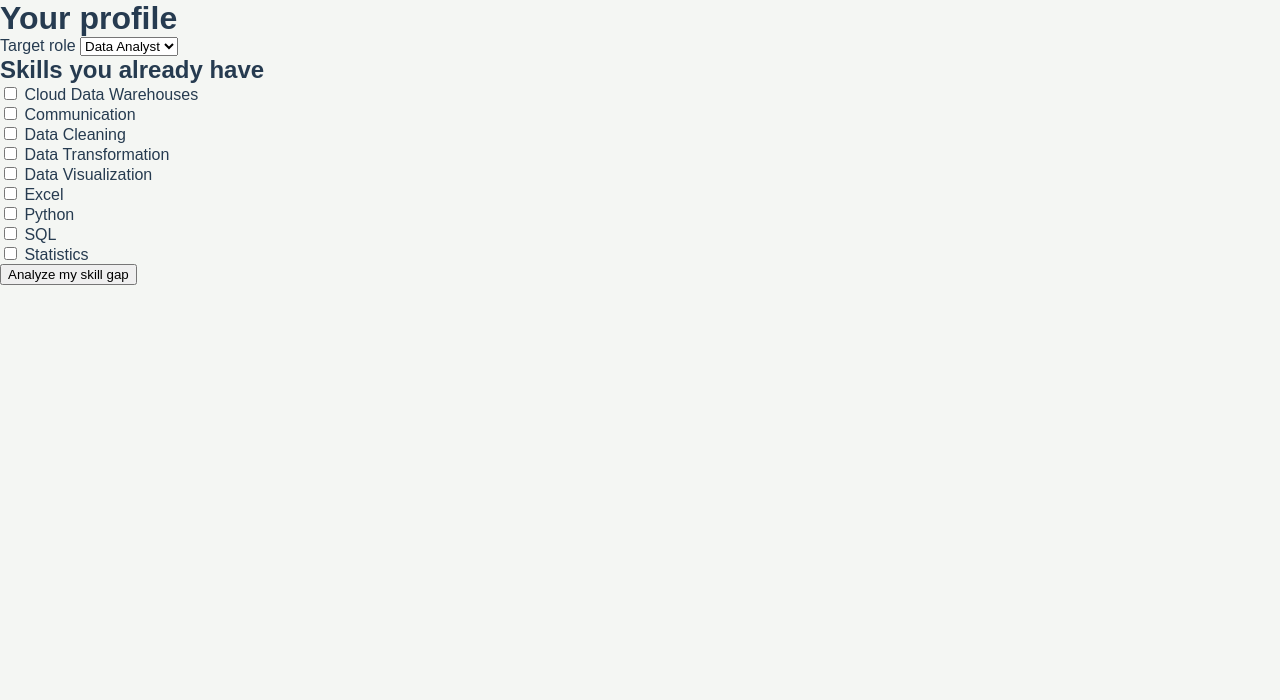
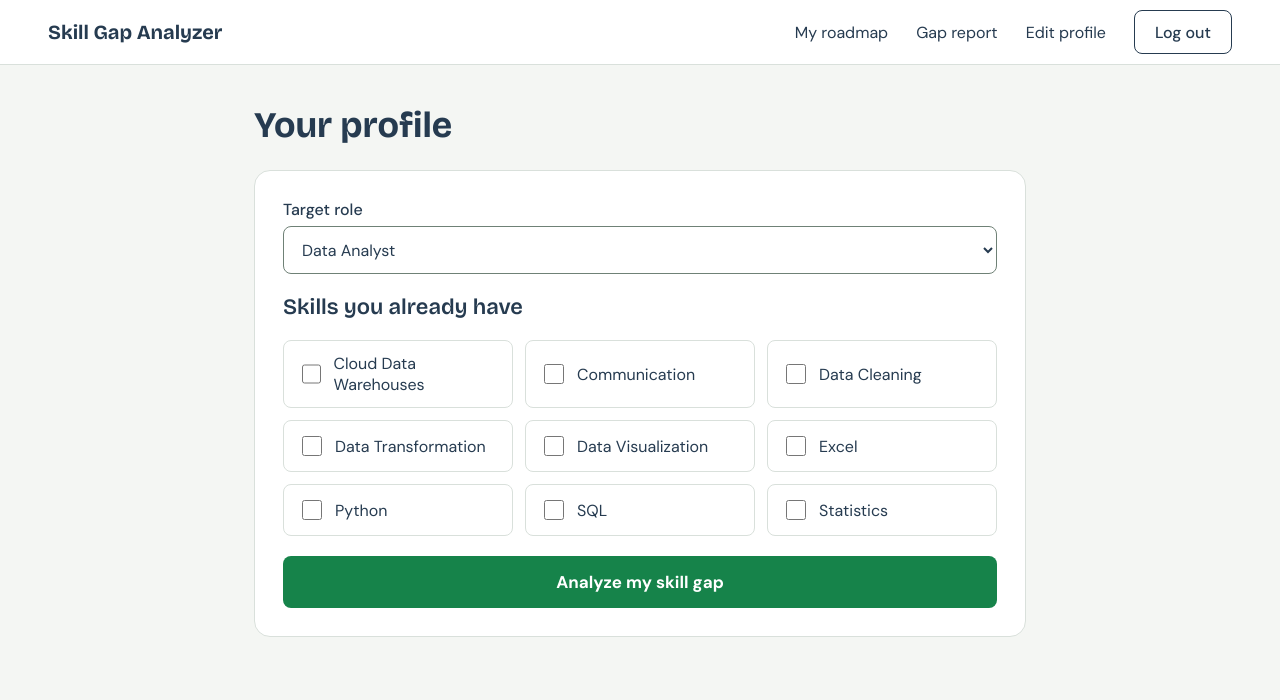
Before and after one commit to ijazz-mal/skill_gap_analyzer, a Flask app: page /profile in a window 1280 px wide. Shown: the top 700 px of the page. Run offline with Flask 3, Linux system fonts and the light colour scheme; the visitor is signed in with stand-in values (Sample User, id 1).

Commit message:
base html, landing page connection, styled templates

```diff
--- a/app.py
+++ b/app.py
@@ -19,6 +19,7 @@ def profile():
     if "user_id" not in session:
         return redirect("/login")
     roles = load_roles()
+
     if request.method == "POST":
         role = request.form["role"]
         my_skills = request.form.getlist("skills")
@@ -33,9 +34,23 @@ def profile():
         )
         conn.commit()
         conn.close()
-        return redirect("/roadmap")
+        return redirect("/report")
+
+    conn = get_db()
+    row = conn.execute(
+        "SELECT * FROM profiles WHERE user_id = ?", (session["user_id"],)
+    ).fetchone()
+    conn.close()
+    saved_role = row["target_role"] if row else None
+    saved_skills = json.loads(row["skills"]) if row else []
     all_skills = sorted({s["skill"] for r in roles.values() for s in r})
-    return render_template("profile.html", roles=roles, all_skills=all_skills)
+    return render_template(
+        "profile.html",
+        roles=roles,
+        all_skills=all_skills,
+        saved_role=saved_role,
+        saved_skills=saved_skills,
+    )
 
 @app.route("/report")
 def report():
--- a/static/styles.css
+++ b/static/styles.css
@@ -607,3 +607,212 @@ p {
     font-size: 34px;
   }
 }
+/* App pages */
+.page {
+  max-width: 820px;
+  margin: 0 auto;
+  padding: 40px 24px 64px;
+  display: flex;
+  flex-direction: column;
+  gap: 24px;
+}
+.page h1 {
+  font-family: 'Bricolage Grotesque', sans-serif;
+  font-weight: 700;
+  font-size: 36px;
+  line-height: 1.15;
+}
+.score-card {
+  background: var(--card);
+  border: 1px solid var(--line);
+  border-radius: 16px;
+  padding: 24px;
+  display: flex;
+  flex-direction: column;
+  gap: 12px;
+}
+.score-head {
+  display: flex;
+  justify-content: space-between;
+  align-items: baseline;
+  font-weight: 500;
+}
+.score-num {
+  font:
+    700 32px 'Bricolage Grotesque',
+    sans-serif;
+  color: var(--green);
+}
+.steps-list {
+  list-style: none;
+  margin: 0;
+  padding: 0;
+  display: flex;
+  flex-direction: column;
+  gap: 16px;
+}
+.step-card {
+  background: var(--card);
+  border: 1px solid var(--line);
+  border-radius: 12px;
+  padding: 20px 24px;
+  display: flex;
+  gap: 16px;
+  align-items: flex-start;
+}
+.step-card.done {
+  background: #eaf4ef;
+  border-color: var(--green-light);
+}
+.step-body {
+  flex: 1;
+  display: flex;
+  flex-direction: column;
+  gap: 8px;
+}
+.step-title {
+  display: flex;
+  flex-wrap: wrap;
+  gap: 10px;
+  align-items: center;
+  font-weight: 700;
+  font-size: 18px;
+}
+.demand {
+  font-size: 13px;
+  font-weight: 500;
+  color: var(--muted);
+  background: var(--track);
+  padding: 2px 10px;
+  border-radius: 999px;
+}
+.resource {
+  display: flex;
+  gap: 8px;
+  align-items: center;
+  flex-wrap: wrap;
+}
+.resource a {
+  color: var(--green);
+  text-decoration: underline;
+}
+.tag {
+  font-size: 12px;
+  font-weight: 700;
+  padding: 2px 8px;
+  border-radius: 999px;
+  text-transform: uppercase;
+  letter-spacing: 0.04em;
+}
+.tag-free {
+  background: #d6efe5;
+  color: #0a5a43;
+}
+.tag-paid {
+  background: #fcebc0;
+  color: #6b4a00;
+}
+.no-resource {
+  color: var(--muted);
+  font-size: 14px;
+}
+.step-btn {
+  min-height: 44px;
+  padding: 0 18px;
+  border-radius: 8px;
+  border: 1.5px solid var(--green);
+  background: #fff;
+  color: var(--green);
+  font:
+    700 15px 'DM Sans',
+    sans-serif;
+  cursor: pointer;
+  white-space: nowrap;
+}
+.step-btn.undo {
+  border-color: var(--muted);
+  color: var(--muted);
+}
+@media (max-width: 640px) {
+  .page {
+    padding: 24px 16px 48px;
+  }
+  .page h1 {
+    font-size: 28px;
+  }
+  .step-card {
+    flex-wrap: wrap;
+  }
+}
+/* Profile form */
+.card {
+  background: var(--card);
+  border: 1px solid var(--line);
+  border-radius: 16px;
+  padding: 28px;
+  display: flex;
+  flex-direction: column;
+  gap: 20px;
+}
+.card h2 {
+  font-family: 'Bricolage Grotesque', sans-serif;
+  font-weight: 600;
+  font-size: 22px;
+}
+.card button.btn {
+  border: 0;
+  font:
+    700 17px 'DM Sans',
+    sans-serif;
+  cursor: pointer;
+}
+.field select {
+  height: 48px;
+  padding: 0 14px;
+  border: 1.5px solid #6f8176;
+  border-radius: 8px;
+  font:
+    16px 'DM Sans',
+    sans-serif;
+  background: #fff;
+  color: var(--ink);
+}
+.field select:focus {
+  outline: 3px solid var(--green-light);
+  outline-offset: 1px;
+  border-color: var(--green);
+}
+.checks {
+  display: grid;
+  grid-template-columns: repeat(auto-fill, minmax(220px, 1fr));
+  gap: 12px;
+}
+.check {
+  display: flex;
+  align-items: center;
+  gap: 10px;
+  padding: 12px 14px;
+  min-height: 44px;
+  border: 1.5px solid var(--line);
+  border-radius: 8px;
+  background: #fff;
+  cursor: pointer;
+}
+.check:has(input:checked) {
+  border-color: var(--green);
+  background: #eaf4ef;
+}
+.check input {
+  width: 20px;
+  height: 20px;
+  accent-color: var(--green);
+}
+
+.error {
+  margin: 0;
+  padding: 12px 14px;
+  background: #fdecea;
+  border: 1px solid #e6a7a0;
+  border-radius: 8px;
+  color: #7a1f16;
+}
--- /dev/null
+++ b/templates/base.html
@@ -0,0 +1,32 @@
+<!doctype html>
+<html lang="en">
+  <head>
+    <meta charset="utf-8" />
+    <meta name="viewport" content="width=device-width, initial-scale=1" />
+    <title>{% block title %}Skill Gap Analyzer{% endblock %}</title>
+    <link rel="preconnect" href="https://fonts.googleapis.com">
+    <link rel="preconnect" href="https://fonts.gstatic.com" crossorigin>
+    <link rel="stylesheet" href="https://fonts.googleapis.com/css2?family=Bricolage+Grotesque:wght@600;700&family=DM+Sans:wght@400;500;700&display=swap">
+    <link
+      rel="stylesheet"
+      href="{{ url_for('static', filename='styles.css') }}"
+    />
+  </head>
+  <body>
+    <header class="header">
+      <a href="/" class="brand"><span>Skill Gap Analyzer</span></a>
+      <nav class="nav">
+        {% if session.user_id %}
+        <a href="/roadmap">My roadmap</a>
+        <a href="/report">Gap report</a>
+        <a href="/profile">Edit profile</a>
+        <a href="/logout" class="btn btn-outline">Log out</a>
+        {% else %}
+        <a href="/login" class="btn btn-outline">Sign in</a>
+        <a href="/register" class="btn btn-primary">Sign up</a>
+        {% endif %}
+      </nav>
+    </header>
+    {% block content %}{% endblock %}
+  </body>
+</html>
--- a/templates/index.html
+++ b/templates/index.html
@@ -30,8 +30,8 @@
         <a href="#signup">Why sign up</a>
         <a href="#about">About us</a>
         <a href="#contact">Contact</a>
-        <a href="login" class="btn btn-outline">Sign in</a>
-        <a href="register.html" class="btn btn-primary">Sign up</a>
+        <a href="/login" class="btn btn-outline">Sign in</a>
+        <a href="/register" class="btn btn-primary">Sign up</a>
       </nav>
     </header>
 
--- a/templates/profile.html
+++ b/templates/profile.html
@@ -1,30 +1,24 @@
-<!doctype html>
-<html lang="en">
-  <head>
-    <meta charset="utf-8" />
-    <title>Profile</title>
-    <link
-      rel="stylesheet"
-      href="{{ url_for('static', filename='styles.css') }}"
-    />
-  </head>
-  <body>
-    <form method="post">
-      <h1>Your profile</h1>
+{% extends "base.html" %}
+{% block title %}Profile{% endblock %}
+{% block content %}
+<main class="page">
+  <h1>Your profile</h1>
+  <form method="post" class="card">
+    <div class="field">
       <label for="role">Target role</label>
       <select id="role" name="role">
         {% for role in roles %}
-        <option>{{ role }}</option>
+        <option {% if role == saved_role %}selected{% endif %}>{{ role }}</option>
         {% endfor %}
       </select>
-      <h2>Skills you already have</h2>
+    </div>
+    <h2>Skills you already have</h2>
+    <div class="checks">
       {% for skill in all_skills %}
-      <label
-        ><input type="checkbox" name="skills" value="{{ skill }}" /> {{ skill
-        }}</label
-      ><br />
+      <label class="check"><input type="checkbox" name="skills" value="{{ skill }}" {% if skill in saved_skills %}checked{% endif %}> {{ skill }}</label>
       {% endfor %}
-      <button type="submit">Analyze my skill gap</button>
-    </form>
-  </body>
-</html>
+    </div>
+    <button type="submit" class="btn btn-primary btn-lg">Analyze my skill gap</button>
+  </form>
+</main>
+{% endblock %}
```
Also changed, not shown: templates/login.html (+21 -18 lines), templates/register.html (+21 -18 lines), templates/report.html (+32 -24 lines), templates/roadmap.html (+28 -25 lines), templates/signup.html (deleted, +0 -72 lines), 1 other file.
